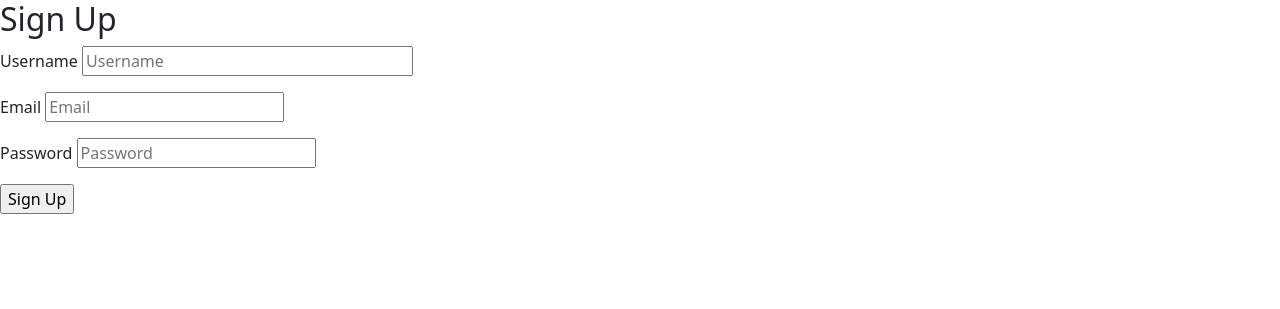
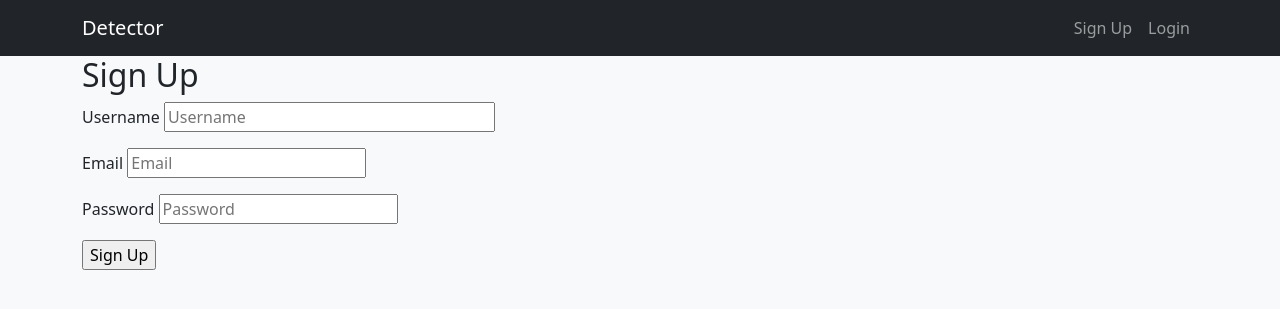
Before and after one commit to 4BMtolobPL/mbc-gym, a Flask app: page /user/signup in a window 1280 px wide. Shown: the top 309 px of the page. Run offline with Flask 3, Linux system fonts and the light colour scheme.

Commit message:
전체 base 템플릿 스타일 추가, 헤더 변경

```diff
--- /dev/null
+++ b/src/static/style.css
@@ -0,0 +1,76 @@
+body {
+    background-color: #f5f5f5;
+}
+h4 {
+   margin-top: 20px;
+}
+input[type="search"] {
+    background-color: #f5f5f5;
+}
+.dt-auth-main {
+    width: 400px;
+    margin-top: 45px;
+}
+.dt-auth-main .card {
+    box-shadow: 0 12px 18px 2px rgba(34, 0, 51, 0.04), 0 6px 22px 4px
+    rgba(7, 48, 114, 0.12),
+    0 6px 10px -4px rgba(14, 13, 26, 0.12) !important;
+    border-radius: 16px;
+}
+.dt-auth-main .dt-auth-login {
+    height: 300px !important;
+}
+.dt-auth-main .dt-auth-signup {
+    height: 340px !important;
+}
+.dt-auth-main header {
+    text-align: center;
+    margin: 30px 0 0 0;
+    font-size: 24px;
+}
+.dt-auth-main section {
+    width: 300px;
+    margin: 10px auto;
+}
+.dt-auth-flash {
+    font-size: 14px;
+    color: #9c1a1c;
+}
+.dt-auth-input {
+        margin-top: 10px;
+}
+.dt-auth-btn {
+    margin: 30px 0 0 0;
+}
+.dt-search {
+    height: 28px !important;
+}
+.dt-image-content {
+    margin: 20px auto;
+    padding: 0;
+}
+.dt-image-username {
+    padding-top: 15px;
+}
+.dt-image-register-btn {
+    padding: 10px 47px 0 0;
+}
+.dt-image-content header {
+    padding: 10px 10px 0 10px;
+}
+.dt-image-content section {
+    padding: 10px 0;
+    margin: auto;
+}
+.dt-image-content footer {
+    padding: 10px;
+}
+.dt-image-content section img {
+    width: 100%;
+}
+.dt-image-file {
+    display: none;
+}
+.dt-image-submit {
+    margin-left: 10px;
+}
--- a/src/templates/base.html
+++ b/src/templates/base.html
@@ -5,18 +5,29 @@
     <meta name="viewport" content="width=device-width, initial-scale=1.0">
     <link rel="icon" href="{{ url_for('static', filename='favicon.ico') }}">
     <link href="https://cdn.jsdelivr.net/npm/bootstrap@5.3.8/dist/css/bootstrap.min.css" rel="stylesheet" integrity="sha384-sRIl4kxILFvY47J16cr9ZwB07vP4J8+LH7qKQnuqkuIAvNWLzeN8tE5YBujZqJLB" crossorigin="anonymous">
+    <link rel="stylesheet" href="{{ url_for('static', filename='style.css') }}">
     <title>{% block title %}{% endblock %}</title>
 </head>
-<body>
+<body class="bg-light">
 <header>
-    {% if current_user.is_authenticated %}
-    <p>
-        <span>{{ current_user.username }}</span>
-        <span><a href="{{ url_for('auth.logout') }}">Logout</a></span>
-    </p>
-    {% endif %}
+    <nav class="navbar navbar-expand-lg navbar-dark bg-dark">
+        <div class="container">
+            <a class="navbar-brand" href="{{ url_for('detector.index') }}">Detector</a>
+            <ul class="navbar-nav">
+                {% if current_user.is_authenticated %}
+                <li class="nav-item"><span class="nav-link">{{ current_user.username }}</span></li>
+                <li class="nav-item"><a class="nav-link" href="{{ url_for('auth.logout') }}">Logout</a></li>
+                {% else %}
+                <li class="nav-item"><a class="nav-link" href="{{ url_for('user.signup') }}">Sign Up</a></li>
+                <li class="nav-item"><a class="nav-link" href="{{ url_for('auth.login') }}">Login</a></li>
+                {% endif %}
+            </ul>
+        </div>
+    </nav>
 </header>
-{% block content %}{% endblock %}
+<section class="container">
+    {% block content %}{% endblock %}
+</section>
 <script src="https://cdn.jsdelivr.net/npm/bootstrap@5.3.8/dist/js/bootstrap.bundle.min.js" integrity="sha384-FKyoEForCGlyvwx9Hj09JcYn3nv7wiPVlz7YYwJrWVcXK/BmnVDxM+D2scQbITxI" crossorigin="anonymous"></script>
 </body>
 </html>
```
